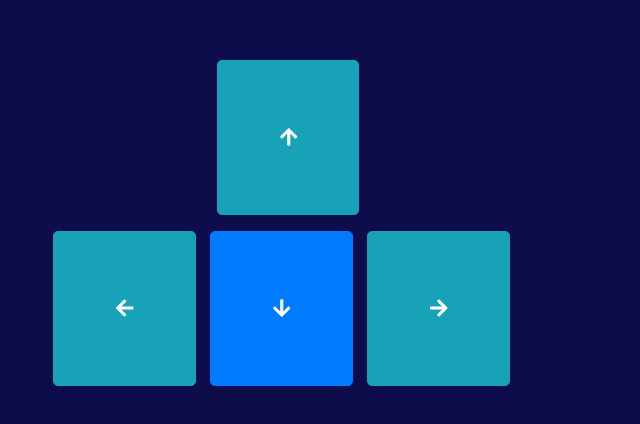
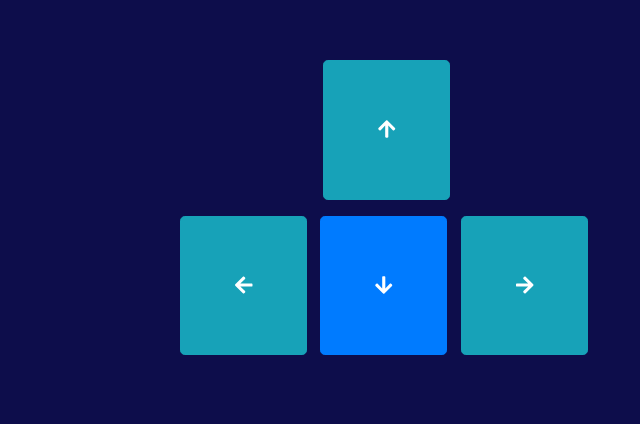
Before and after one commit to rishabkhanna27/SnakeGame, a React (Create React App) app: page / in a window 1280 px wide. Shown: the part 1228-1652 px from the top of the page, without its empty margins (213-853 px from the left). Built offline with nearby package versions, Linux system fonts and the light colour scheme.

Commit message:
On Screen Controller added

```diff
--- a/src/index.css
+++ b/src/index.css
@@ -52,7 +52,7 @@ body{
 }
 .controller{
   margin-top: 90%;
-  padding-left: 20%;
+  padding-left: 30%;
 
 }
 .button{
```
